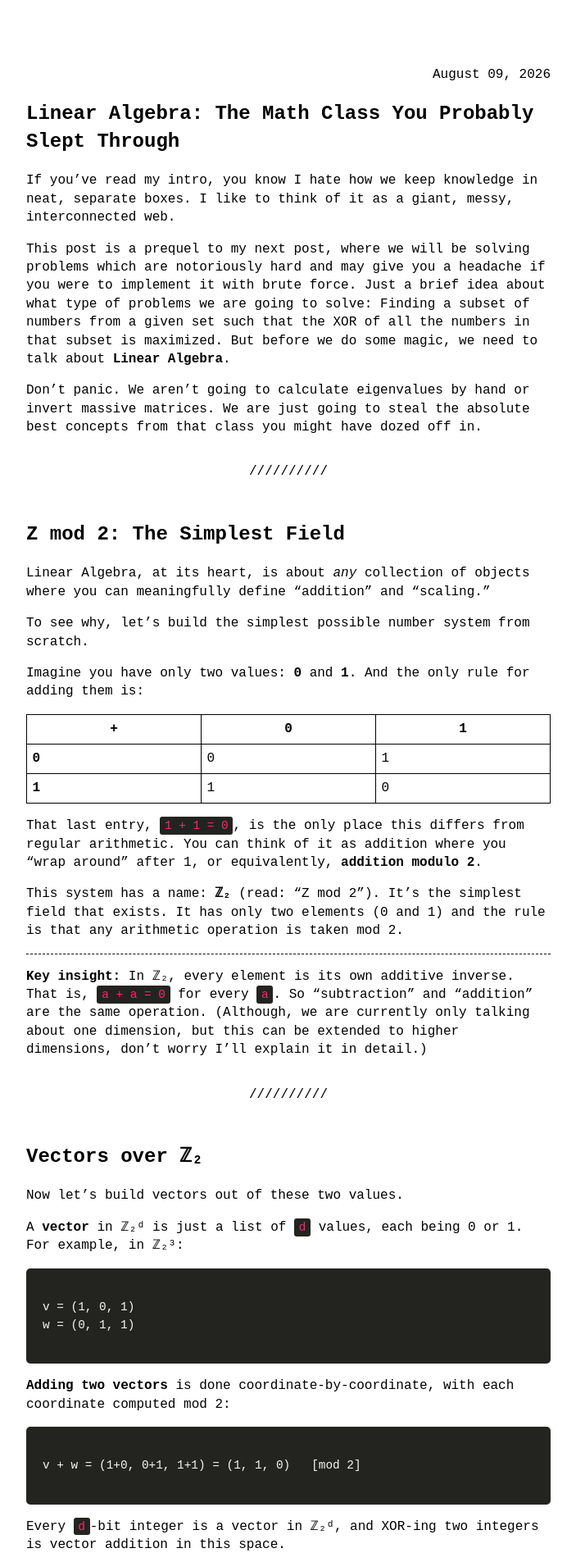
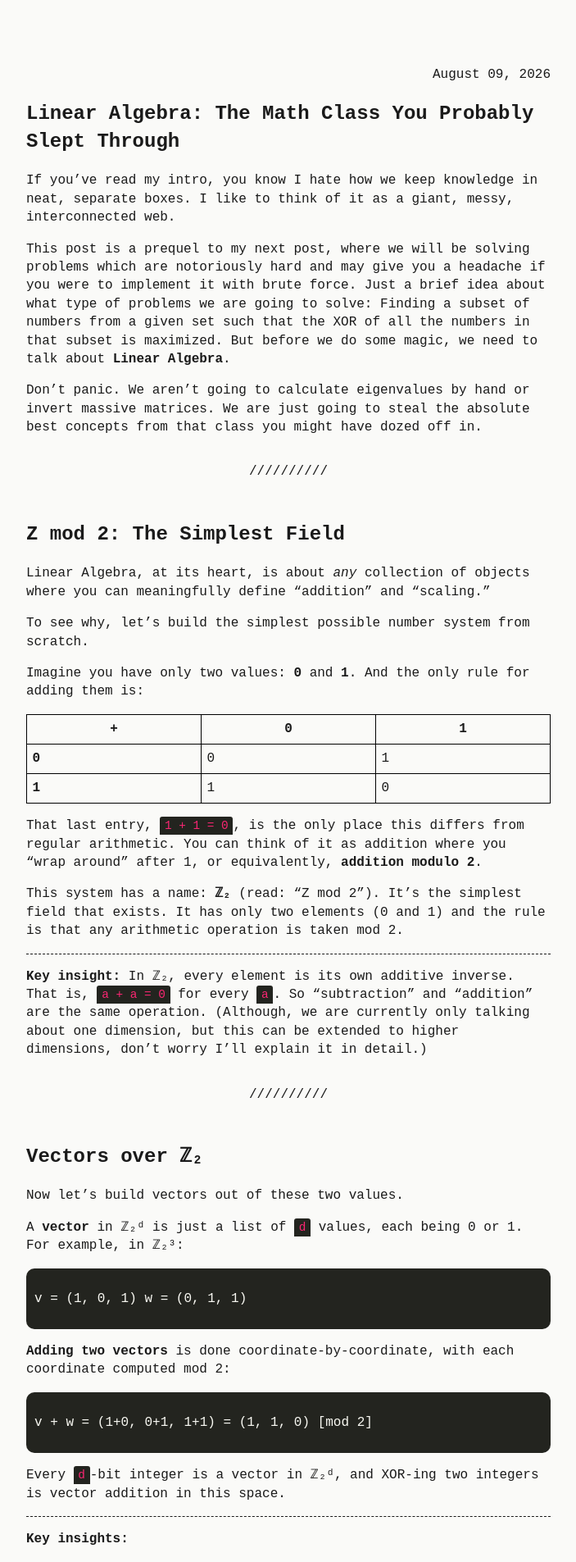
Before and after one commit to JayPatil9/JayPatil9.github.io, a Jekyll site: the page built from _posts/2026-08-09-la.md, in a window 1280 px wide. Shown: the top 1905 px of the page at 82% size, without its empty margins (288-991 px from the left). Built offline with Jekyll 4.4.1, drawn with Linux system fonts in a browser that asks for light colours; some of the changed text lies outside the part shown.

Commit message:
CodeLeaf Integrated.

````diff
--- /dev/null
+++ b/_includes/code_block.html
@@ -0,0 +1,3 @@
+<div class="code-block spare-me">
+    {{ include.content | markdownify }}
+</div>
--- /dev/null
+++ b/_includes/run_it.html
@@ -0,0 +1,10 @@
+<div class="run-it spare-me">
+    <button class="run-button" onClick="runCode()">Try it</button>
+</div>
+
+<script>
+function runCode() {
+    const url = "https://code-leaf.vercel.app/playground/{{ include.id }}";
+    window.open(url, "_blank");
+}
+</script>
--- a/_posts/2026-08-09-la.md
+++ b/_posts/2026-08-09-la.md
@@ -43,16 +43,13 @@ Now let's build vectors out of these two values.
 
 A **vector** in ℤ₂ᵈ is just a list of `d` values, each being 0 or 1. For example, in ℤ₂³:
 
-```
-v = (1, 0, 1)
-w = (0, 1, 1)
-```
+{% include code_block.html content="v = (1, 0, 1)
+w = (0, 1, 1)" %}
+
 
 **Adding two vectors** is done coordinate-by-coordinate, with each coordinate computed mod 2:
 
-```
-v + w = (1+0, 0+1, 1+1) = (1, 1, 0)   [mod 2]
-```
+{% include code_block.html content="v + w = (1+0, 0+1, 1+1) = (1, 1, 0)   [mod 2]" %}
 
 Every `d`-bit integer is a vector in ℤ₂ᵈ, and XOR-ing two integers is vector addition in this space.
 
@@ -75,9 +72,7 @@ Given a set of vectors, the **span** is the set of all vectors you can make by a
 
 Formally, for vectors v₁, v₂, …, vₙ ∈ ℤ₂ᵈ, the span is:
 
-```
-span({v₁, ..., vₙ}) = { c₁v₁ ⊕ c₂v₂ ⊕ ... ⊕ cₙvₙ : cᵢ ∈ {0, 1} }
-```
+{% include code_block.html content="span({v₁, ..., vₙ}) = { c₁v₁ ⊕ c₂v₂ ⊕ ... ⊕ cₙvₙ : cᵢ ∈ {0, 1} }" %}
 
 This is exactly the set of all **XOR-sums of subsets** of your original numbers.
 
@@ -166,6 +161,7 @@ void insert(int v) {
     // If v becomes 0, it was already in the span, no new basis vector needed
 }
 ```
+{% include run_it.html id="6a82f3d74e9961b3acce5f26" %}
 
 {% include note.html
     title="Note"
--- a/_sass/base.scss
+++ b/_sass/base.scss
@@ -30,12 +30,12 @@ body[a="dark"] { @include dark-appearance; }
   body[a="auto"] { @include dark-appearance; }
 }
 
-html, body { background: white; }
+html, body { background: #fafaf8; }
 
 html { height: 100%; scroll-behavior: smooth; }
 
 body {
-  color: black;
+  color: #1a1a1a;
   font-family: monospace;
   font-size: 16px;
   line-height: 1.4;
--- a/_sass/code.scss
+++ b/_sass/code.scss
@@ -3,7 +3,7 @@ code {
     background-color: #23241f; /* Monokai Sublime background */
     color: #f92672;
     padding: 0.2em 0.4em;
-    border-radius: 3px;
+    border-radius: 3px 3px 0px 0px;
     font-size: 0.9em;
     white-space: nowrap;
 }
@@ -17,10 +17,49 @@ code {
 .highlight {
     background-color: #23241f;
     color: #f8f8f2;
-    padding: 10px;
-    border-radius: 5px;
+    padding: 10px 10px 0px 10px;
+    border-radius: 10px 10px 0px 0px;
     overflow-x: auto;
 }
+
+.code-block {
+    background-color: #23241f;
+    color: #f8f8f2;
+    padding: 10px;
+    border-radius: 10px;
+    overflow-x: auto;
+}
+
+.run-it {
+    text-align: left;
+    margin-top: 0px;
+    border-radius: 0px 0px 10px 10px;
+    background-color: #23241f;
+}
+
+.run-it .run-button {
+    margin: 0px 0px 10px 10px;
+    border: 1px solid #f92672;
+    padding: 5px 15px;
+    border-radius: 5px;
+    cursor: pointer;
+    background-color: transparent;
+    color: #f92672;
+    font-family: inherit;
+    font-size: 0.85em;
+    font-weight: 600;
+    transition: background-color 0.15s ease, color 0.15s ease;
+}
+
+.run-it .run-button:hover {
+    background-color: #f92672;
+    color: #23241f;
+}
+
+.run-it .run-button:active {
+    background-color: #e91e63;
+}
+
 .highlight pre { background-color: #23241f; }
 .highlight .hll { background-color: #49483e; } /* Sublime's line highlight color */
 .highlight .c { color: #75715e } /* Comment */
````
